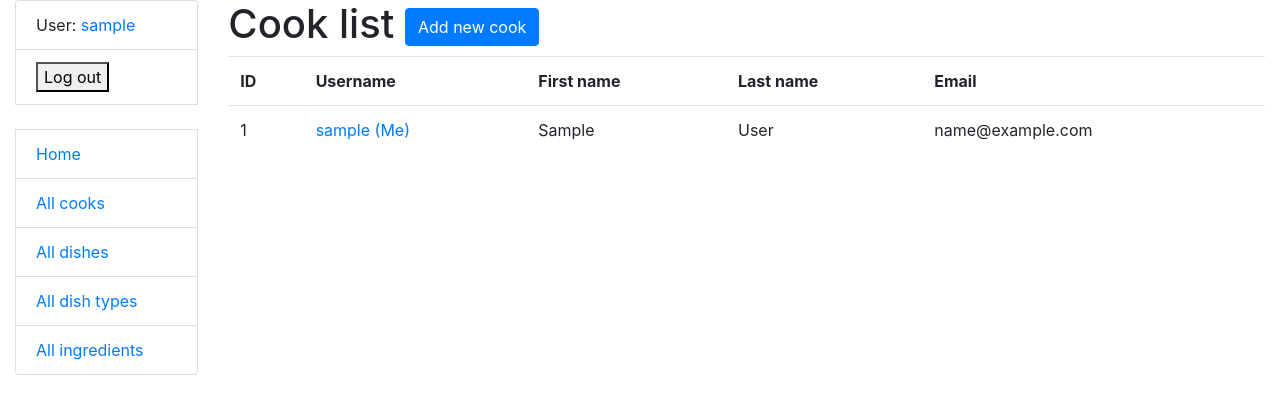
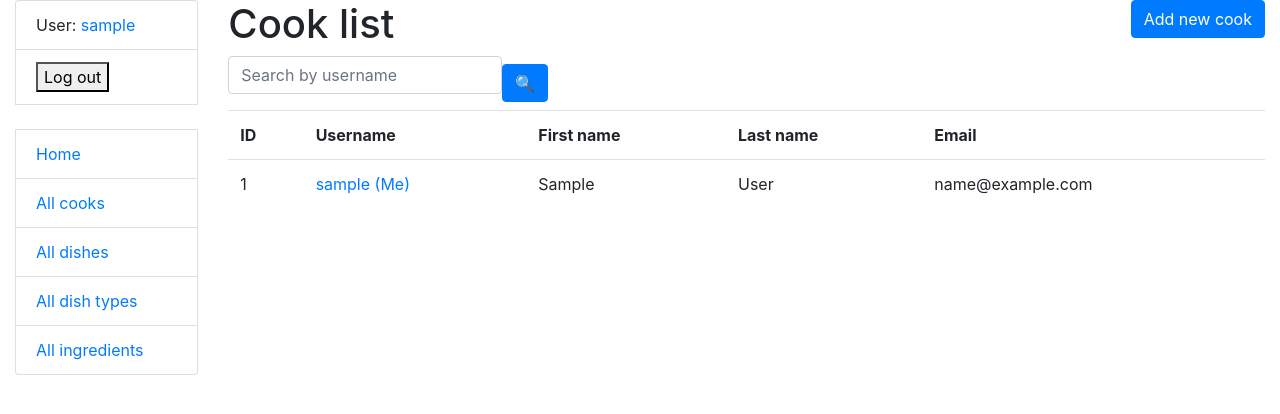
Before and after one commit to AnnaLub/kitchen-service, a Django app: page /cooks/ in a window 1280 px wide. Shown: the top 414 px of the page. Run offline with Django 5.2, Linux system fonts and the light colour scheme; the visitor is signed in with stand-in values (Sample User, id 1); data comes from the database, SQL or seed files in the repository; some libraries are stand-ins or nearby versions.

Commit message:
feat: create a search-template and add it to all list-templates

```diff
--- /dev/null
+++ b/templates/includes/search_form.html
@@ -0,0 +1,5 @@
+{% load crispy_forms_filters %}
+<form action="" method="get" class="form-inline">
+  {{ search_form|crispy }}
+  <input type="submit" value="🔍" class="btn btn-primary">
+</form>
--- a/templates/kitchen/cook_list.html
+++ b/templates/kitchen/cook_list.html
@@ -1,9 +1,13 @@
 {% extends "base.html" %}
+
 {% block content %}
   <h1>Cook list
-    <a href="{% url 'kitchen:cook-create' %}" class="btn btn-primary link-to-page">
+    <a style="float: right"
+       href="{% url 'kitchen:cook-create' %}"
+       class="btn btn-primary link-to-page">
       Add new cook</a>
   </h1>
+  {% include "includes/search_form.html" %}
   {% if cook_list %}
     <table class="table">
       <tr>
@@ -18,7 +22,7 @@
           <td>{{ cook.id }}</td>
           <td>
             <a href="{% url 'kitchen:cook-detail' pk=cook.id %}">{{ cook.username }}
-            {% if user == cook %} (Me) {% endif %}
+              {% if user == cook %} (Me) {% endif %}
             </a>
           </td>
           <td>{{ cook.first_name }} </td>
--- a/templates/kitchen/dish_list.html
+++ b/templates/kitchen/dish_list.html
@@ -1,9 +1,10 @@
 {% extends "base.html" %}
 {% block content %}
   <h1>Dish list
-    <a href="{% url 'kitchen:dish-create' %}"
+    <a style="float: right" href="{% url 'kitchen:dish-create' %}"
        class="btn btn-primary link-to-page">+</a>
   </h1>
+  {% include "includes/search_form.html" %}
   {% if dish_list %}
     <table class="table">
       <tr>
--- a/templates/kitchen/dish_type_list.html
+++ b/templates/kitchen/dish_type_list.html
@@ -1,8 +1,9 @@
 {% extends "base.html" %}
 {% block content %}
   <h1>Dish types</h1>
-  <a href="{% url 'kitchen:dish-type-create' %}"
+  <a style="float: right" href="{% url 'kitchen:dish-type-create' %}"
      class="btn btn-primary link-to-page">+</a>
+  {% include "includes/search_form.html" %}
   {% if dish_type_list %}
     <table class="table">
       <tr>
--- a/templates/kitchen/ingredient_list.html
+++ b/templates/kitchen/ingredient_list.html
@@ -1,9 +1,10 @@
 {% extends "base.html" %}
 {% block content %}
   <h1>Ingredient List
-  <a href="{% url 'kitchen:ingredient-create' %}"
+  <a style="float: right" href="{% url 'kitchen:ingredient-create' %}"
      class="btn btn-primary link-to-page">+</a>
   </h1>
+  {% include "includes/search_form.html" %}
   {% if ingredient_list %}
     <table class="table">
       <tr>
```
